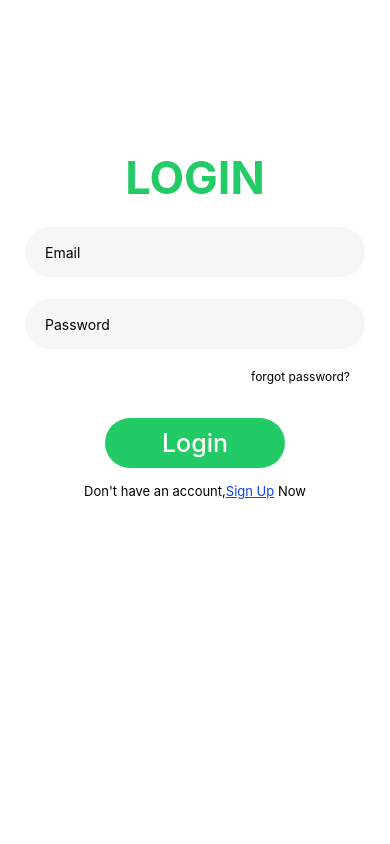
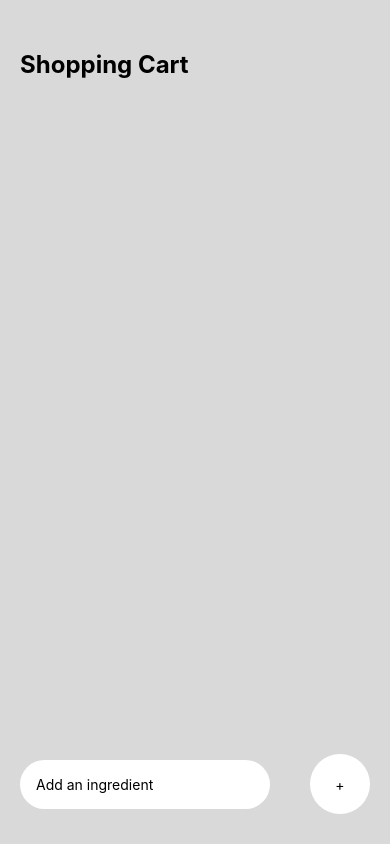
Before and after one commit to imamazka/What-to-Cook-Today, a React Native app: screen / in a window 390 px wide. Built offline with nearby package versions, Linux system fonts and the light colour scheme.

Commit message:
Update List & Cart

```diff
--- a/App.js
+++ b/App.js
@@ -1,10 +1,12 @@
 import { StatusBar } from 'expo-status-bar';
 import { StyleSheet, Text, View } from 'react-native';
+import IngredientList from './Page/IngredientList';
 import Login from './Page/Login';
+import ShoppingCart from './Page/ShoppingCart';
 
 export default function App() {
   return (
-    <Login />
+    <ShoppingCart />
   );
 }
 
--- /dev/null
+++ b/Page/IngredientList.js
@@ -0,0 +1,53 @@
+import React, { useState } from 'react';
+import { View, StyleSheet, Text, ScrollView, Platform, StatusBar } from 'react-native';
+
+import Ingredient from '../components/Ingredient'
+
+function IngredientList(props) {
+
+    return (
+        <View style={styles.container}>
+            <ScrollView>
+            <View style={styles.listWrapper}>
+                <Text style={styles.sectionTitle}>List Your Ingredient!</Text>
+
+                <View style={styles.items}>
+                    <Ingredient text={'Ingredient 1'}></Ingredient>
+                    <Ingredient text={'Ingredient 2'}></Ingredient>
+                    <Ingredient text={'Ingredient 3'}></Ingredient>
+                    <Ingredient text={'Ingredient 4'}></Ingredient>
+                    <Ingredient text={'Ingredient 5'}></Ingredient>
+                    <Ingredient text={'Ingredient 6'}></Ingredient>
+                    <Ingredient text={'Ingredient 7'}></Ingredient>
+                    <Ingredient text={'Ingredient 8'}></Ingredient>
+                    <Ingredient text={'Ingredient 9'}></Ingredient>
+                    <Ingredient text={'Ingredient 10'}></Ingredient>
+                </View>
+            </View>
+           </ScrollView>
+        </View>
+    );
+}
+
+const styles = StyleSheet.create({
+    container: {
+        flex: 1,
+        backgroundColor: "#fff",
+        paddingTop: Platform.OS === 'android' ? StatusBar.currentHeight : 0
+    },
+    listWrapper: {
+        paddingTop: 50,
+        paddingHorizontal: 20
+    },
+    sectionTitle: {
+        //fontFamily: "Poppins",
+        fontSize: 24,
+        fontWeight: "bold"
+    },
+    items: {
+        marginTop: 30
+    }
+
+})
+
+export default IngredientList;
--- /dev/null
+++ b/Page/ShoppingCart.js
@@ -0,0 +1,123 @@
+import React, { useState } from 'react';
+import { View, StyleSheet, Text, ScrollView, Platform, StatusBar, KeyboardAvoidingView, TextInput, TouchableOpacity, Keyboard} from 'react-native';
+
+import Shopping from '../components/Shopping'
+
+function ShoppingCart(props) {
+    const [ingredient, setIngredient] = useState();
+    const [ingredientItems, setIngredientItems] = useState([]);
+
+    const handleAddIngredient = () => {
+        Keyboard.dismiss();
+        setIngredientItems([...ingredientItems, ingredient])
+        setIngredient(null);
+    }
+
+    const completeIngredient = (index) => {
+        let ingredientCopy = [...ingredientItems];
+        ingredientCopy.splice(index, 1);
+        setIngredientItems(ingredientCopy)
+    }
+
+    return (
+        <View style={styles.container}>
+            <ScrollView>
+                <View style={styles.listWrapper}>
+                    <Text style={styles.sectionTitle}>Shopping Cart</Text>
+                    <View style={styles.items}>
+                        {
+                            ingredientItems.map((ingredient, index) => {
+                                return (
+                                    <TouchableOpacity key={index} onPress={() => completeIngredient(index)}>
+                                        <Shopping text={ingredient}></Shopping>
+                                    </TouchableOpacity>
+                                )
+                            })
+                        }
+
+                        {/*
+                        <Shopping text={'Ingredient 1'}></Shopping>
+                        <Shopping text={'Ingredient 2'}></Shopping>
+                        <Shopping text={'Ingredient 3'}></Shopping>
+                        <Shopping text={'Ingredient 1'}></Shopping>
+                        <Shopping text={'Ingredient 2'}></Shopping>
+                        <Shopping text={'Ingredient 3'}></Shopping>
+                        <Shopping text={'Ingredient 1'}></Shopping>
+                        <Shopping text={'Ingredient 2'}></Shopping>
+                        <Shopping text={'Ingredient 3'}></Shopping>
+                    */}
+
+                    </View>
+
+
+                </View>
+            </ScrollView>
+                    <KeyboardAvoidingView
+                    behavior={Platform.OS === "ios" ? "padding" : "height"}
+                    style={styles.writeShoppingWrapper}
+                    >
+                        <TextInput
+                            style={styles.input}
+                            placeholder={'Add an ingredient'}
+                            value={ingredient}
+                            onChangeText={text => setIngredient(text)}
+                            >
+                            </TextInput>
+                        <TouchableOpacity onPress={() => handleAddIngredient()}>
+                            <View style={styles.addWrapper}>
+                                <Text style={styles.addText}>+</Text>
+                            </View>
+                        </TouchableOpacity>
+                    </KeyboardAvoidingView>
+
+        </View>
+    );
+}
+
+const styles = StyleSheet.create({
+    container: {
+        flex: 1,
+        backgroundColor: "#D9D9D9",
+        paddingTop: Platform.OS === 'android' ? StatusBar.currentHeight : 0,
+    },
+    listWrapper: {
+        paddingTop: 50,
+        paddingHorizontal: 20
+    },
+    sectionTitle: {
+        //fontFamily: "Poppins",
+        fontSize: 24,
+        fontWeight: "bold"
+    },
+    items: {
+        marginTop: 40
+    },
+    writeShoppingWrapper: {
+        position: 'absolute',
+        bottom: 30,
+        width: '100%',
+        flexDirection: 'row',
+        justifyContent: "space-around",
+        alignItems: "center"
+    },
+    input: {
+        paddingVertical: 15,
+        paddingHorizontal: 15,
+        width: 250,
+        backgroundColor: "#fff",
+        borderRadius: 60,
+        borderColor: '#c0c0',
+        borderWidth: 1
+    },
+    addWrapper: {
+        width: 60,
+        height: 60,
+        backgroundColor: "#fff",
+        borderRadius: 60,
+        justifyContent: "center",
+        alignItems: "center"
+    },
+    addText: {},
+})
+
+export default ShoppingCart;
--- /dev/null
+++ b/components/Ingredient.js
@@ -0,0 +1,57 @@
+import React, { useState } from 'react';
+import { View, StyleSheet, Text, Image, Touchable, TouchableOpacity} from 'react-native';
+
+const Ingredient = (props) => {
+
+    return (
+
+        <View style={styles.item}>
+            <View style={styles.itemLeft}>
+                <View style={styles.square}></View>
+                <Text style={styles.itemText}>{props.text}</Text>
+            </View>
+            <TouchableOpacity style={styles.circular} onPress={()=>{console.log('pressed');}}>
+
+            </TouchableOpacity>
+
+        </View>
+    );
+}
+
+const styles = StyleSheet.create({
+    item :{
+        backgroundColor: "#D9D9D9",
+        padding: 12,
+        borderRadius: 10,
+        flexDirection: "row",
+        alignItems: "center",
+        justifyContent: "space-between",
+        marginBottom: 20
+    },
+    itemLeft :{
+        flexDirection: 'row',
+        alignItems: "center",
+        flexWrap: 'wrap'
+    },
+    square :{
+        width: 52,
+        height: 52,
+        backgroundColor: '#fff',
+        borderRadius: 10,
+        marginRight: 15
+    },
+    itemText :{
+        maxWidth: '80%'
+    },
+    circular :{
+        width: 18,
+        height: 18,
+        borderColor: "#000000",
+        backgroundColor: "#fff",
+        borderWidth: 1,
+        borderRadius: 8,
+    },
+
+})
+
+export default Ingredient;
--- /dev/null
+++ b/components/Shopping.js
@@ -0,0 +1,54 @@
+import React from 'react';
+import { View, StyleSheet, Text, Image, Touchable, TouchableOpacity} from 'react-native';
+
+function Shopping(props) {
+    return (
+        <View style={styles.item}>
+            <View style={styles.itemLeft}>
+                <View style={styles.square}></View>
+                <Text style={styles.itemText}>{props.text}</Text>
+            </View>
+            <TouchableOpacity style={styles.circular} onPress={()=>{console.log('pressed');}}>
+
+            </TouchableOpacity>
+
+        </View>
+    );
+}
+
+const styles = StyleSheet.create({
+    item :{
+        backgroundColor: "#fff",
+        padding: 15,
+        borderRadius: 10,
+        flexDirection: "row",
+        alignItems: "center",
+        justifyContent: "space-between",
+        marginBottom: 20
+    },
+    itemLeft :{
+        flexDirection: 'row',
+        alignItems: "center",
+        flexWrap: 'wrap'
+    },
+    square :{
+        width: 24,
+        height: 24,
+        backgroundColor: '#D9D9D9',
+        borderRadius: 5,
+        marginRight: 15
+    },
+    itemText :{
+        maxWidth: '80%'
+    },
+    circular :{
+        width: 12,
+        height: 12,
+        borderColor: "#000000",
+        backgroundColor: "#fff",
+        borderWidth: 1,
+        borderRadius: 8,
+    },
+})
+
+export default Shopping;
--- a/package.json
+++ b/package.json
@@ -11,6 +11,7 @@
   "dependencies": {
     "expo": "~47.0.3",
     "expo-status-bar": "~1.4.2",
+    "radio-buttons-react-native": "^1.0.4",
     "react": "18.1.0",
     "react-native": "0.70.5"
   },
```
Also changed, not shown: 1 other file (tests, documents, lock files or other folders).
